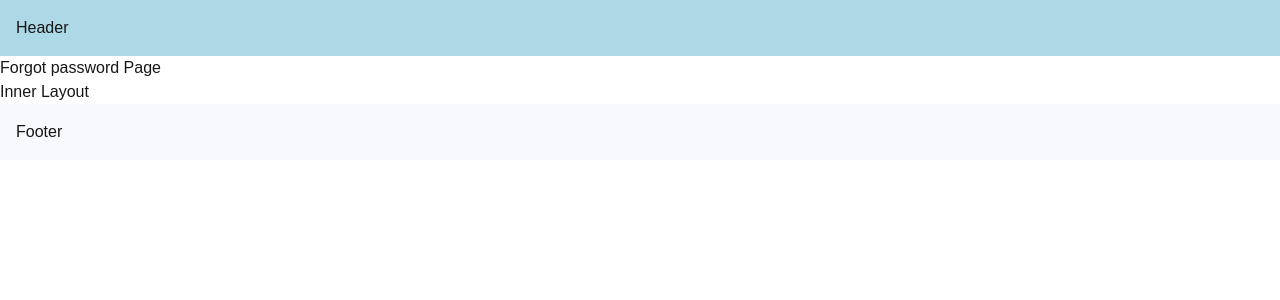
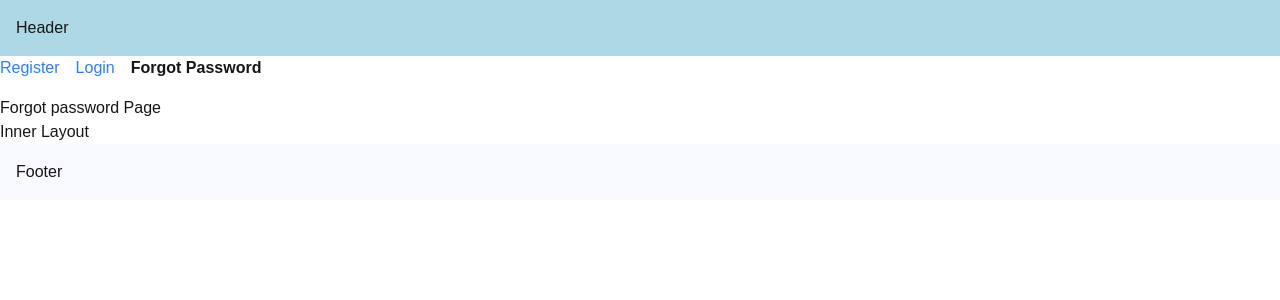
Before and after one commit to Madhawa-Tharindu/Next.js-Course, a Next.js app: page /forgot-password in a window 1280 px wide. Shown: the top 300 px of the page. Built offline with nearby package versions, Linux system fonts and the light colour scheme.

Commit message:
learnt about mapping

```diff
--- a/src/app/(auth)/(with-auth-layout)/layout.tsx
+++ b/src/app/(auth)/(with-auth-layout)/layout.tsx
@@ -1,10 +1,15 @@
-export default function RootLayout({
+// src/app/(auth)/(with-auth-layout)/layout.tsx
+
+import AuthNavbar from "@/components/AuthNavBar";
+
+export default function AuthLayout({
   children,
 }: {
   children: React.ReactNode;
 }) {
   return (
     <>
+      <AuthNavbar />
       {children}
       <h2>Inner Layout</h2>
     </>
--- /dev/null
+++ b/src/components/AuthNavBar.tsx
@@ -0,0 +1,32 @@
+
+"use client";
+
+import Link from "next/link";
+import { usePathname } from "next/navigation";
+
+const navLinks = [
+  { name: "Register", href: "/register" },
+  { name: "Login", href: "/login" },
+  { name: "Forgot Password", href: "/forgot-password" },
+];
+
+export default function AuthNavbar() {
+  const pathname = usePathname();
+
+  return (
+    <div className="mb-4">
+      {navLinks.map((link) => {
+        const isActive = pathname.startsWith(link.href);
+        return (
+          <Link
+            href={link.href}
+            key={link.name}
+            className={isActive ? "font-bold mr-4" : "text-blue-500 mr-4"}
+          >
+            {link.name}
+          </Link>
+        );
+      })}
+    </div>
+  );
+}
```
Lines whose indentation alone changed are shown as unchanged.
